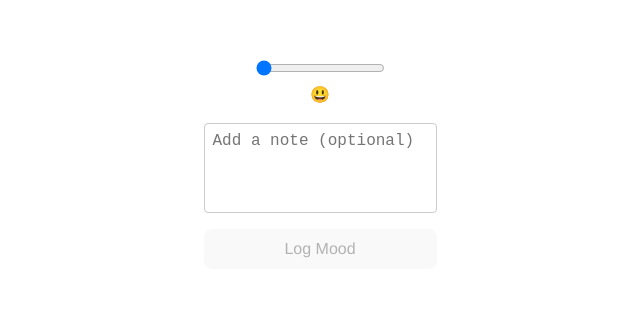
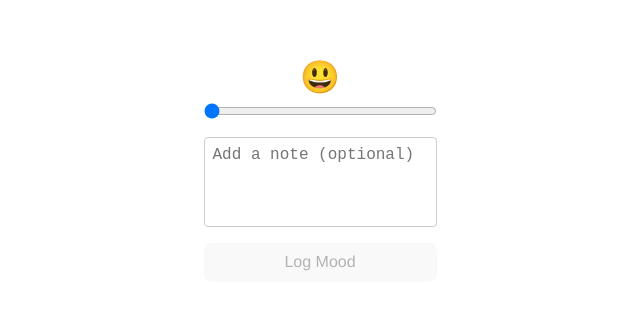
Before and after one commit to Moodo-dev/MoodoCore, a Vue app: page / in a window 1280 px wide. Shown: the part 331-640 px from the top of the page, without its empty margins (320-960 px from the left). Built offline with nearby package versions, Linux system fonts and the light colour scheme.

Commit message:
Slightly stylize the slider

```diff
--- a/src/components/MoodSelector.vue
+++ b/src/components/MoodSelector.vue
@@ -1,5 +1,7 @@
 <template>
   <div class="moodSelector">
+    <div class="currentMoodIndex">{{ moods[internalIndex] }}</div>
+
     <input
       type="range"
       min="0"
@@ -8,8 +10,6 @@
       @input="updateMood"
       class="slider"
     />
-
-    <div class="currentMoodIndex">{{ moods[internalIndex] }}</div>
 
     <!-- <button
       v-for="mood in moods"
@@ -47,7 +47,22 @@ function updateMood() {
 </script>
 
 <style scoped>
-.moodSelector button {
+.moodSelector {
+  display: flex;
+  flex-direction: column;
+  align-items: center;
+}
+
+.slider {
+  width: 100%;
+}
+
+.currentMoodIndex {
+  font-size: 2rem;
+  margin-top: 0.5rem;
+}
+
+/* .moodSelector button {
   font-size: 2rem;
   padding: 0.5rem 1rem;
   border: 2px solid transparent;
@@ -66,5 +81,5 @@ function updateMood() {
   border-color: #d823cf;
   background-color: #f13ce8;
   border-radius: 8px;
-}
+} */
 </style>
```
